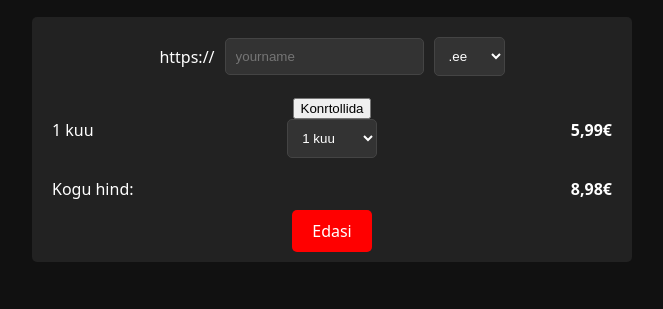
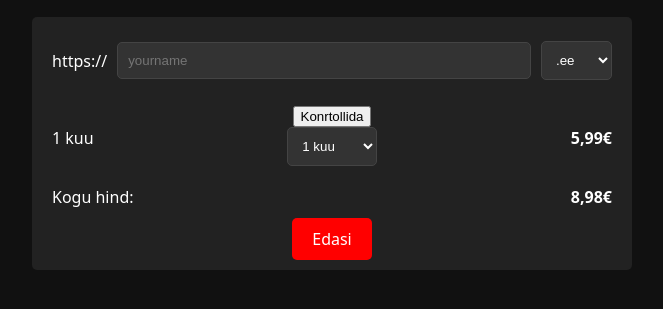
Before and after one commit to Nero4545/Disain, a plain HTML site: page index.html in a window 1280 px wide. Shown: the part 151-460 px from the top of the page, without its empty margins (308-971 px from the left). Drawn offline with Linux system fonts and the light colour scheme.

Commit message:
Update style.css

```diff
--- a/style.css
+++ b/style.css
@@ -57,7 +57,15 @@ body {
     background-color: #333;
     color: #fff;
   }
-
+  input {
+    width: 100%;
+    padding: 10px;
+    margin: 5px 0;
+    border: 1px solid #444;
+    border-radius: 5px;
+    background-color: #333;
+    color: #fff;
+}
   .pricing, .total {
     display: flex;
     justify-content: space-between;
```
